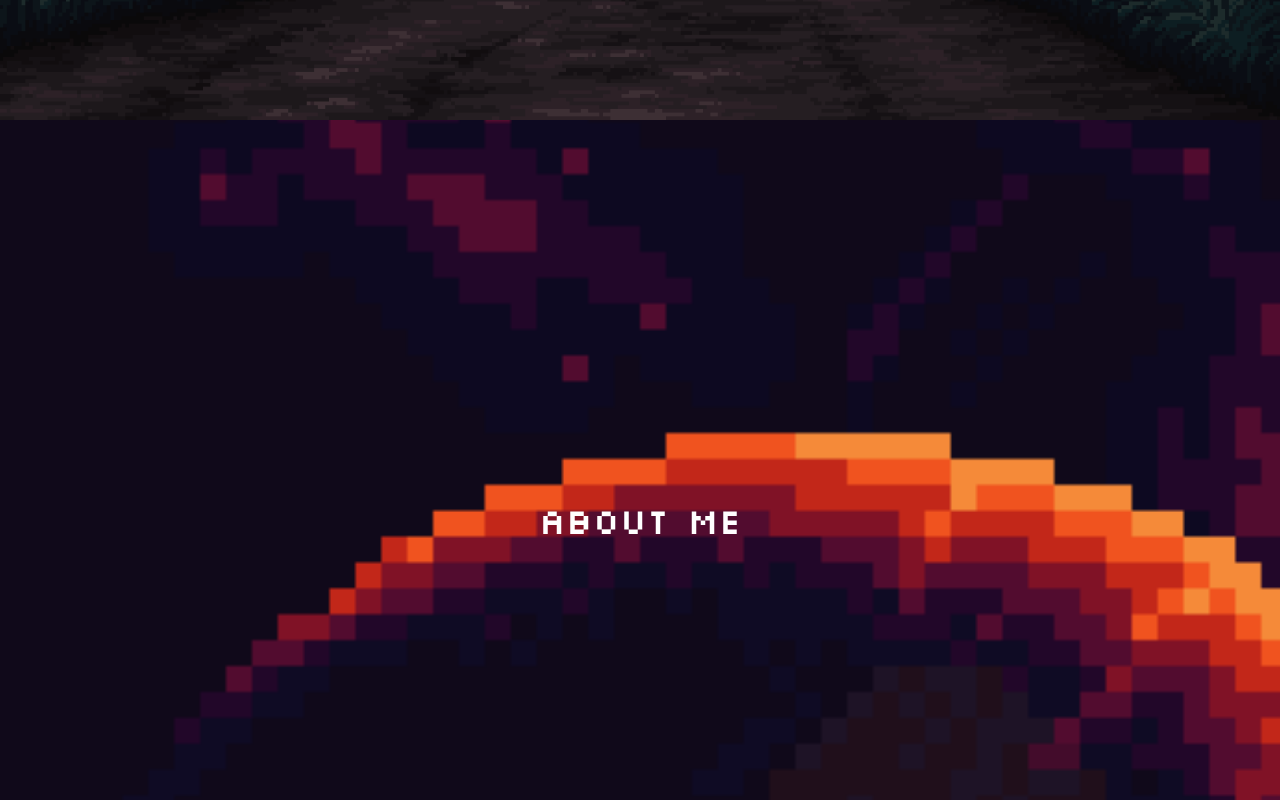
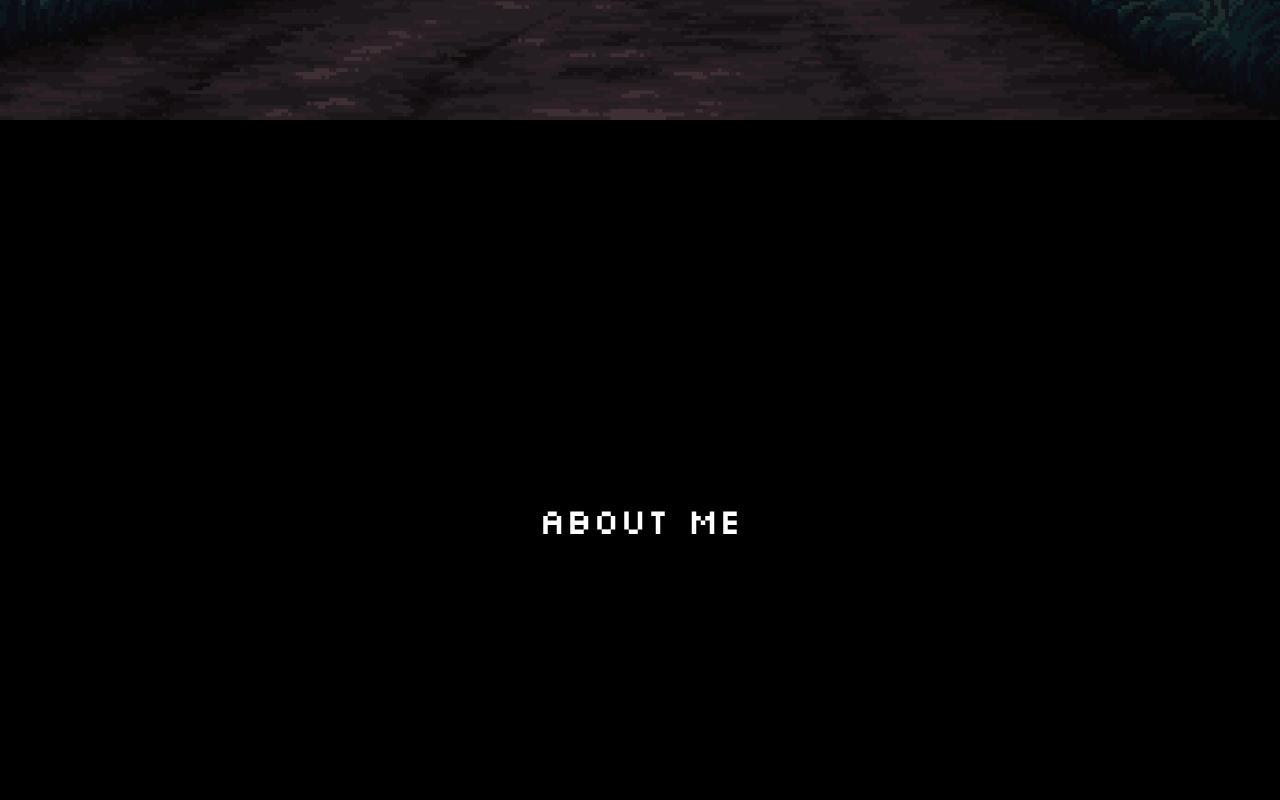
Before and after one commit to Arinji2/old-portfolio, a React (Vite) app: page / in a window 1280 px wide. Shown: the part 680-1480 px from the top of the page. Built offline with nearby package versions, Linux system fonts and the light colour scheme.

Commit message:
Remove Parallax Temp

```diff
--- a/src/App.jsx
+++ b/src/App.jsx
@@ -39,18 +39,12 @@ function App() {
       <div
         className={ready ? "App bg-transparent h-fit scroll-smooth" : "hidden"}
       >
-        <img
-          src={projectPic}
-          className="w-full md:h-[550vh] h-[700vh] object-cover object-center absolute -z-10"
-          style={{ transform: `translateY(${scrollY * 0.5}px)` }}
-          id="pic"
-        />
         <Nav />
         <Hero />
         <About />
         <Languages />
         <Projects />
-        <div className="h-[100vh] w-full relative"></div>
+
         <Commissions />
       </div>
       <div
--- a/src/components/about.jsx
+++ b/src/components/about.jsx
@@ -3,7 +3,7 @@ import aboutPic from "../assets/about.png";
 function About() {
   return (
     <div>
-      <div className=" h-screen w-full z-30 flex flex-col items-center justify-center">
+      <div className=" h-screen w-full z-40 flex flex-col items-center justify-center bg-black relative">
         <h1 className="text-4xl text-white z-30 text-center">About Me</h1>
       </div>
       <div className="bg-black md:h-[100vh] h-[140vh] w-full flex flex-col md:flex-row justify-between items-center">
--- a/src/components/languages.jsx
+++ b/src/components/languages.jsx
@@ -12,7 +12,7 @@ function Language() {
   return (
     <div>
       <div
-        className="bg-transparent h-screen w-full z-50 flex flex-col items-center justify-center mt-32"
+        className="bg-black h-screen w-full z-50 flex flex-col items-center justify-center relative"
         id="lang"
       >
         <h1 className="text-4xl text-white z-30 text-center">
--- a/src/components/projects.jsx
+++ b/src/components/projects.jsx
@@ -1,15 +1,22 @@
-import React, { useState, useEffect } from "react";
+import React, { useState, useEffect, useRef } from "react";
 import projectPic from "../assets/projects.png";
 import InfoBot from "../assets/InfoBot.jpg";
 import Library from "../assets/Library.jpg";
 import ToDo from "../assets/ToDo.jpg";
 
 function Projects() {
-  const [scrollY, setScrollY] = useState(window.pageYOffset - 9000);
+  const [scrollY, setScrollY] = useState(window.pageYOffset - 2000);
+  const elementRef = useRef(null);
 
   useEffect(() => {
+    const element = elementRef.current;
+    const { top, left } = element.getBoundingClientRect();
+    console.log(`Element position: (${left}, ${top})`);
+    console.log(window.pageYOffset);
+  }, []);
+  useEffect(() => {
     function handleScroll() {
-      setScrollY(window.pageYOffset - 9000); // Subtract the height of the other parallax element from the current scroll position
+      setScrollY(window.pageYOffset - 2000);
     }
 
     window.addEventListener("scroll", handleScroll);
@@ -20,8 +27,17 @@ function Projects() {
   }, []);
 
   return (
-    <div className="bg-green-400  w-full">
-      <div className="w-full h-screen flex flex-col items-center z-20 absolute gap-20">
+    <div className="bg-transparent h-screen w-full relative">
+      <div className="w-full h-screen flex flex-col items-center z-20 relative gap-20">
+        <div className="z-0">
+          <img
+            src={projectPic}
+            alt={"hero"}
+            className="absolute md:h-full h-[180vh] w-full object-cover z-0 left-0"
+            /*style={{ transform: `translateY(${scrollY * 0.5}px)` }} */
+            ref={elementRef}
+          />
+        </div>
         <h1 className="text-white text-4xl mt-10" id="projects">
           My Projects
         </h1>
```
